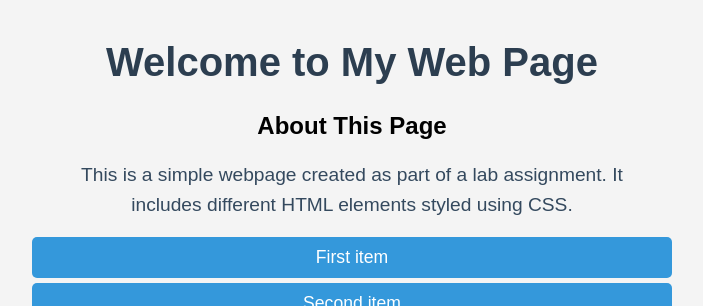
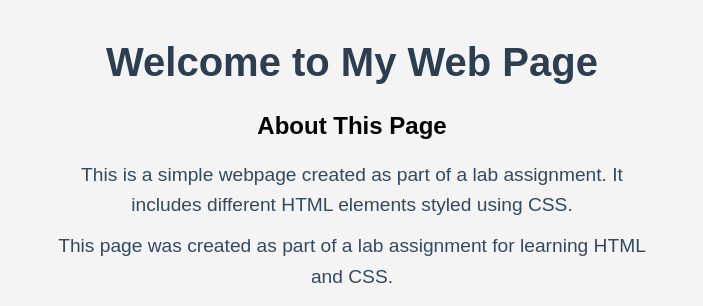
Before and after one commit to MOHAMMED-ABDULRHMAN-ALMARROTI/lab1, a plain HTML site: page index.html in a window 1280 px wide. Shown: the top 306 px of the page, without its empty margins (288-991 px from the left). Drawn offline with Linux system fonts and the light colour scheme.

Commit message:
Add descriptive paragraph

```diff
--- a/index.html
+++ b/index.html
@@ -10,6 +10,7 @@
     <h1>Welcome to My Web Page</h1>
     <h2>About This Page</h2>
     <p>This is a simple webpage created as part of a lab assignment. It includes different HTML elements styled using CSS.</p>
+    <p>This page was created as part of a lab assignment for learning HTML and CSS.</p>
 
     <ol>
         <li>First item</li>
```
